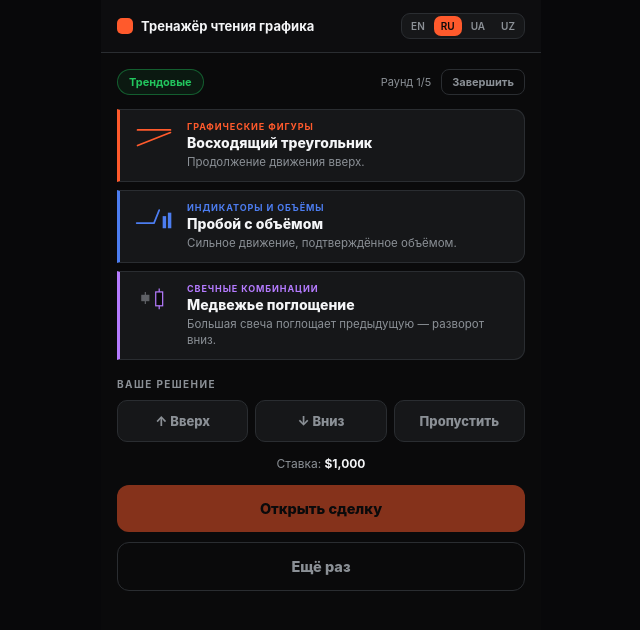
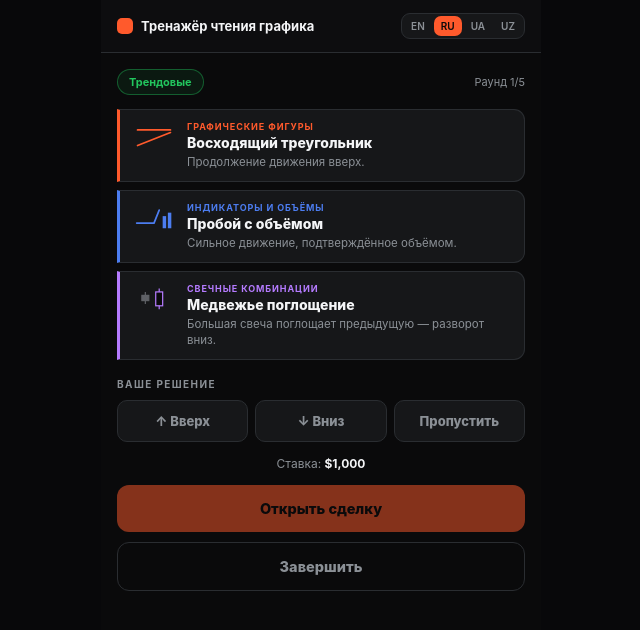
Before and after one commit to andyshev79/Chart-Reading-Simulator, a React (Vite) app: page / in a window 1280 px wide. Both pictures are taken after a click on the button "Показать сигналы графика". Shown: the top 630 px of the page, without its empty margins (319-959 px from the left). Built offline with nearby package versions, Linux system fonts and the light colour scheme.

Commit message:
Add files via upload

```diff
--- a/src/ChartReadingSimulator.jsx
+++ b/src/ChartReadingSimulator.jsx
@@ -279,10 +279,7 @@ export default function ChartReadingSimulator() {
         <section className="board">
           <div className="board-head">
             <span className="chip-g" style={{color:G[group].hue,borderColor:G[group].hue+"66",background:G[group].hue+"14"}}>{L(G[group].name, lang)}</span>
-            <span className="board-right">
-              <span className="board-status">{t.round} {roundNum}/{sessionLen}</span>
-              <button className="end-btn" onClick={endSession}>{t.end}</button>
-            </span>
+            <span className="board-status">{t.round} {roundNum}/{sessionLen}</span>
           </div>
 
           {phase === "spinning" && (
@@ -349,7 +346,7 @@ export default function ChartReadingSimulator() {
                 <button className="cta" disabled={!dir} style={!dir?{opacity:.5}:{}} onClick={confirm}>
                   {dir==="skip" ? t.skipTrade : t.openTrade}
                 </button>
-                <button className="cta ghost" onClick={deal}>{t.again}</button>
+                <button className="cta ghost" onClick={endSession}>{t.end}</button>
               </div>
             </>
           )}
@@ -400,6 +397,7 @@ export default function ChartReadingSimulator() {
               <button className="cta" onClick={nextRound}>
                 {roundNum >= sessionLen ? t.showResult : t.continue}
               </button>
+              {roundNum < sessionLen && <button className="cta ghost" onClick={endSession}>{t.end}</button>}
             </div>
           )}
         </section>
@@ -481,9 +479,6 @@ const CSS = `
 .board-head{display:flex;justify-content:space-between;align-items:center;margin-bottom:14px;}
 .chip-g{font-size:11px;font-weight:700;border:1px solid;border-radius:20px;padding:5px 11px;}
 .board-status{font-size:11px;color:${C.mu};}
-.board-right{display:inline-flex;align-items:center;gap:10px;}
-.end-btn{font-size:11px;font-weight:700;color:${C.mu};background:none;border:1px solid ${C.ln};border-radius:8px;padding:5px 10px;cursor:pointer;font-family:inherit;}
-.end-btn:hover{color:${C.tx};border-color:${C.mu};}
 .ribbons{display:flex;flex-direction:column;gap:11px;}
 .rb-row{display:flex;flex-direction:column;gap:5px;}
 .rb-lbl{font-size:9px;letter-spacing:.12em;text-transform:uppercase;font-weight:700;}
```
